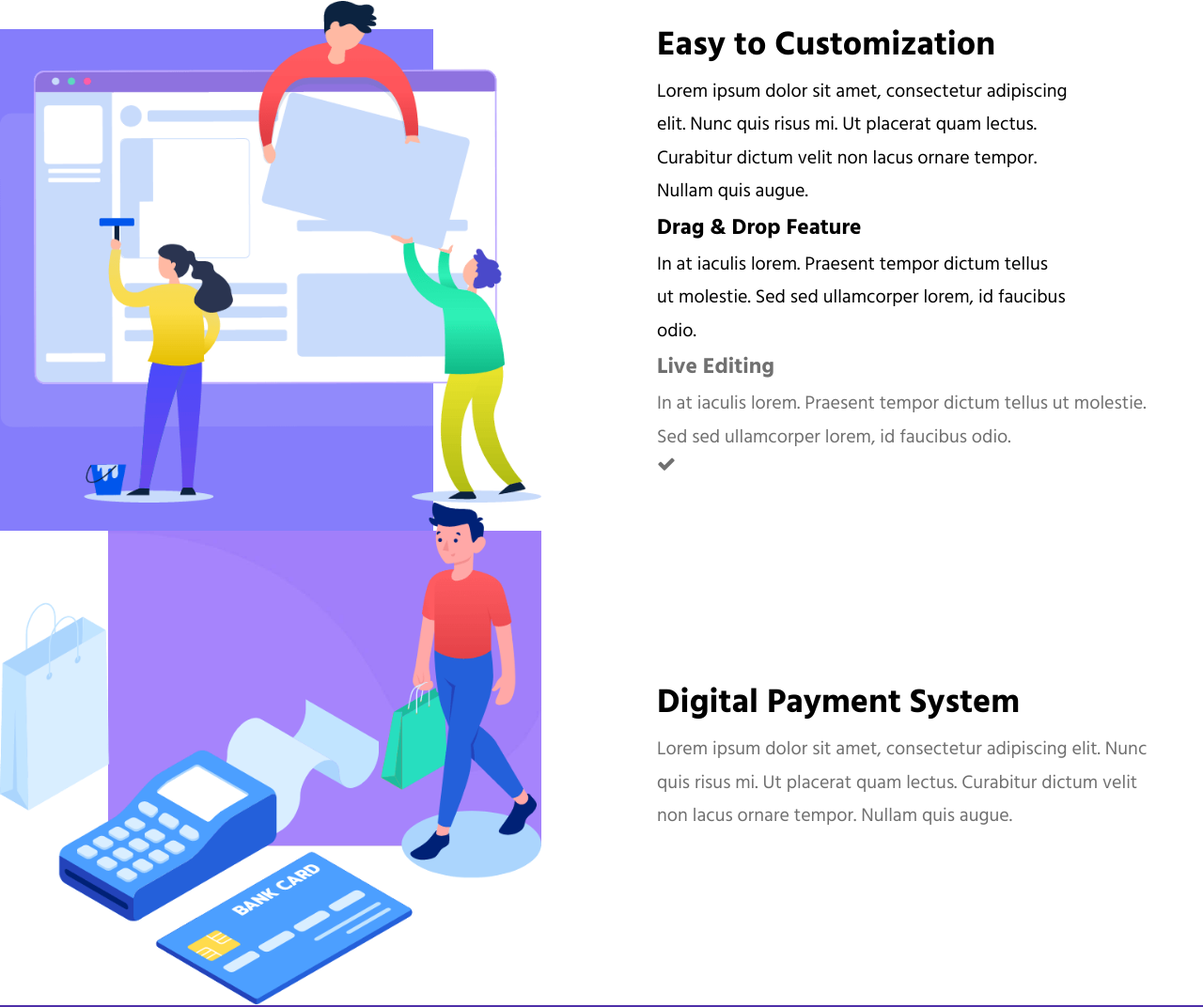
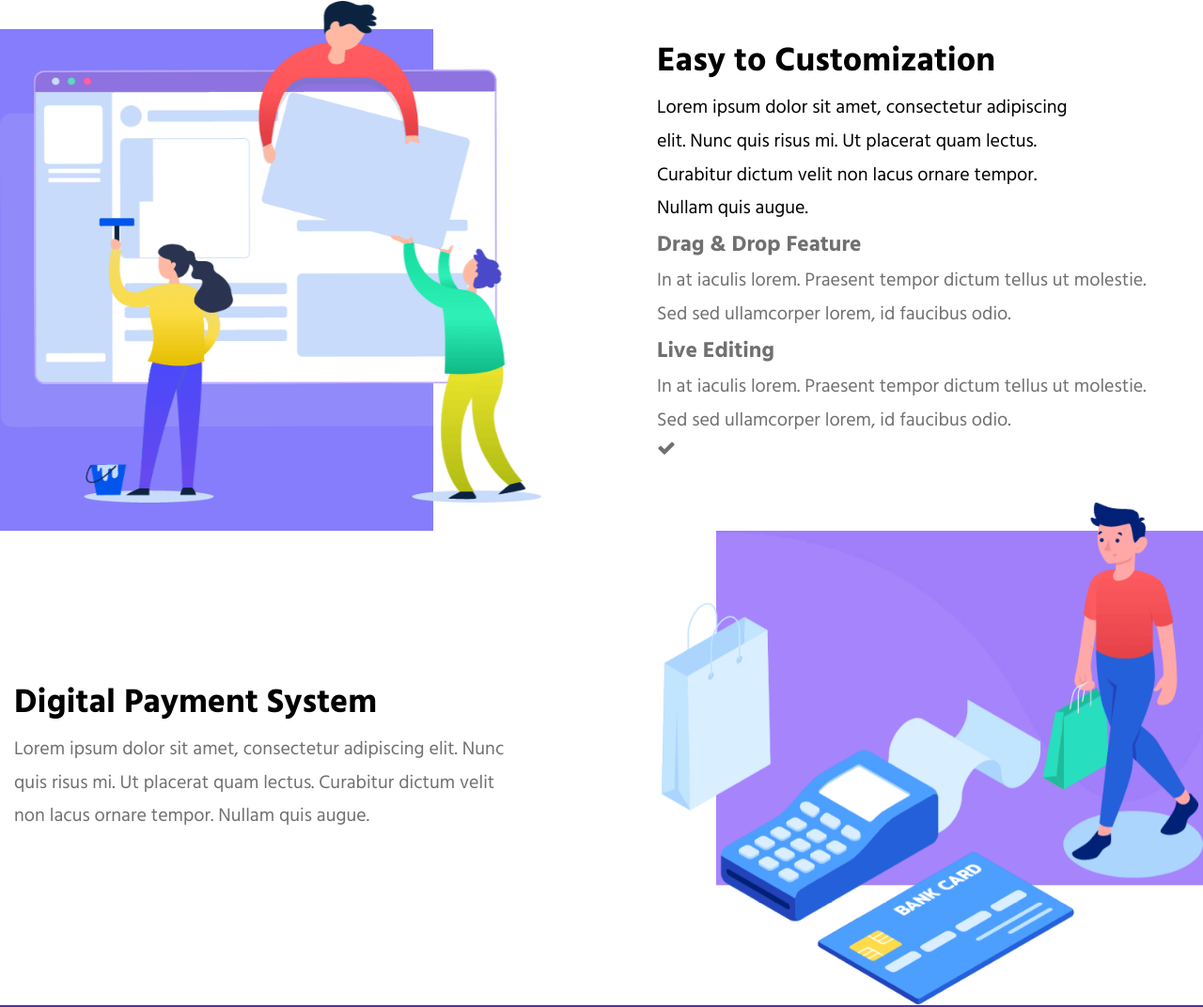
Before and after one commit to front-end-by-rimantas/26-grupe-portfolio-docland, a website with bundled scripts: page index.html in a window 1280 px wide. Shown: the part 1325-2397 px from the top of the page at 94% size. Built offline with nearby package versions, Linux system fonts and the light colour scheme.

Commit message:
Second item update

```diff
--- a/css/components/customization.css
+++ b/css/components/customization.css
@@ -43,7 +43,7 @@
     float: right;
   }
 
-  .customize-img-second img{
+  .customize-img-second{
     max-width: 100%;
     height: auto;
     float: left;
@@ -63,7 +63,7 @@
     position: absolute;
     top: 30px;
     right: 0;
-    width: 80%;
+    width: 90%;
     height: 100%;
     z-index: -1;
   }
@@ -92,13 +92,13 @@
   }
 
 
-  .check-text-1{
+  /* .check-text-1{
     color: black;
   }
   .check-text-1{
     font-size: 20px;
     width: 80%;
-  }
+  } */
 
   .customize, .customize-second {
     padding: 0 15px;
--- a/index.html
+++ b/index.html
@@ -67,17 +67,17 @@
     </div>
 </div>
 <div class="second-container">
+  <div class="customize-second">
+    <h2 class="customize-title-second">Digital Payment System</h2>
+    <p class="title-description-second">Lorem ipsum dolor sit amet, consectetur adipiscing elit. Nunc quis risus mi. Ut placerat quam lectus. Curabitur dictum velit non lacus ornare tempor. Nullam quis augue.</p>
+  </div>
   <div class="customize-img-second">
     <img src="/img/about_img/second_img.png" alt="second_img.png">
     <div class="bg-img-second">
         <img src="/img/about_img/second_back.png" alt="second_back.png">
     </div>
-</div>
-<div class="customize-second">
-    <h2 class="customize-title-second">Digital Payment System</h2>
-    <p class="title-description-second">Lorem ipsum dolor sit amet, consectetur adipiscing elit. Nunc quis risus mi. Ut placerat quam lectus. Curabitur dictum velit non lacus ornare tempor. Nullam quis augue.</p>
   </div>
-</div>
+
 </div>
     <!-- CUSTOMIZATION END -->
 
```
